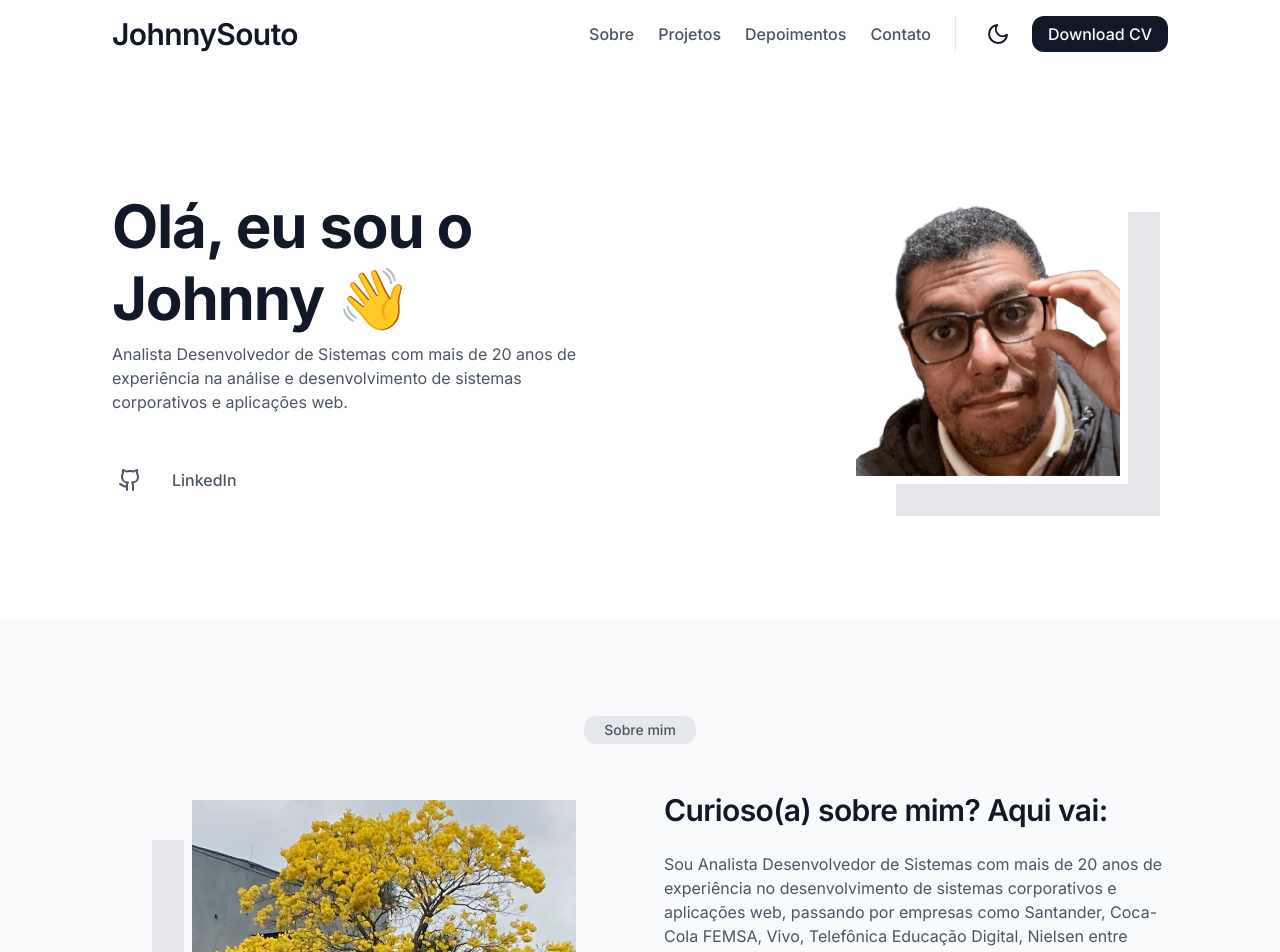
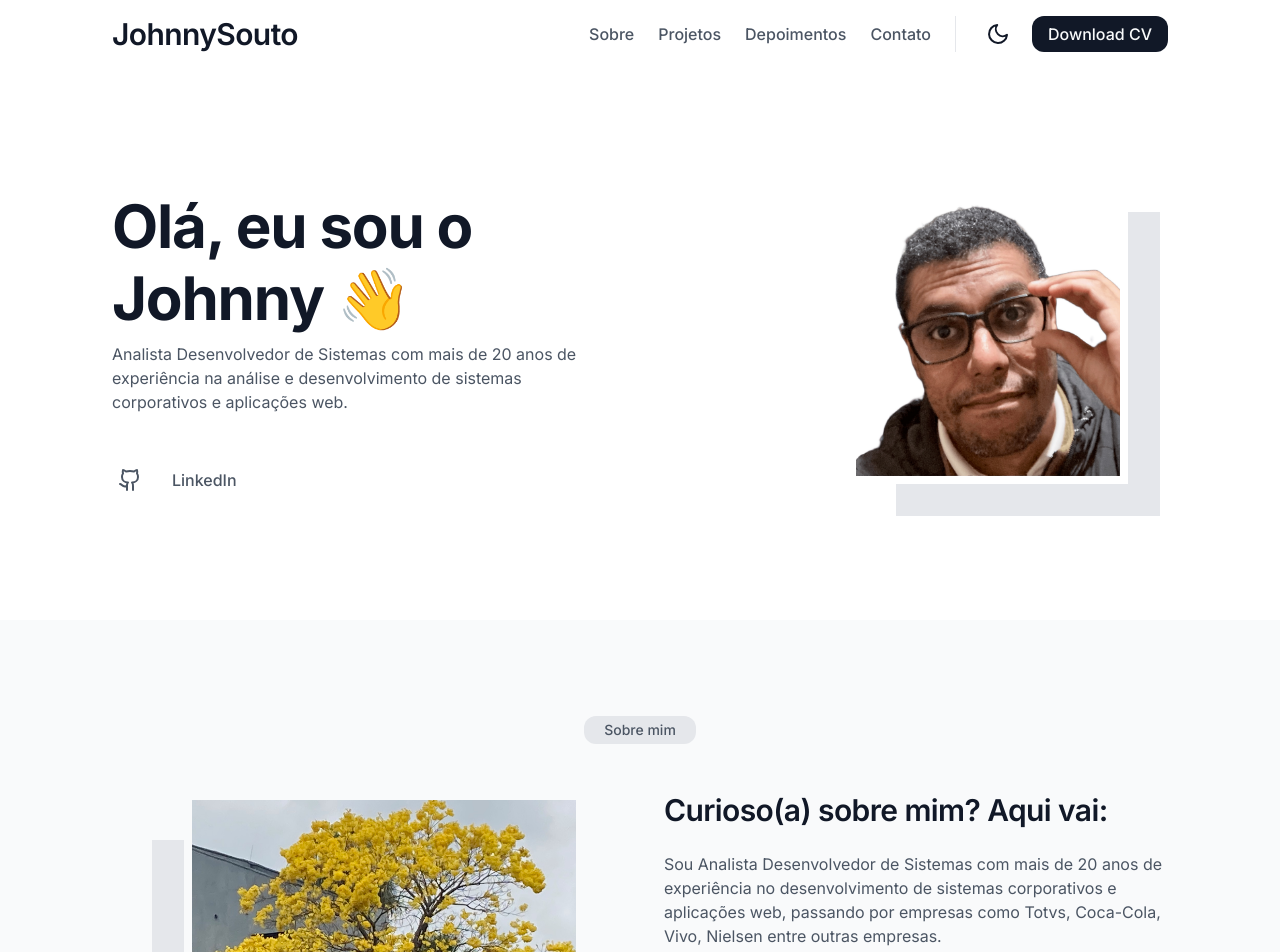
Before and after one commit to johnnysoutodev/project_johnnysouto, an Angular app in the folder angular-app/: page / in a window 1280 px wide. Shown: the top 952 px of the page. Built offline with nearby package versions, Linux system fonts and the light colour scheme.

Commit message:
content(about): atualiza lista de empresas na bio

```diff
--- a/angular-app/src/app/features/about/about.html
+++ b/angular-app/src/app/features/about/about.html
@@ -39,8 +39,7 @@
           <p>
             Sou Analista Desenvolvedor de Sistemas com mais de {{ experienceYears }} anos
             de experiência no desenvolvimento de sistemas corporativos e aplicações web,
-            passando por empresas como Santander, Coca-Cola FEMSA, Vivo, Telefônica
-            Educação Digital, Nielsen entre outras empresas.
+            passando por empresas como Totvs, Coca-Cola, Vivo, Nielsen entre outras empresas.
           </p>
           <p>
             No dia a dia trabalho principalmente com back-end (Java, Node.js) e front-end
```
